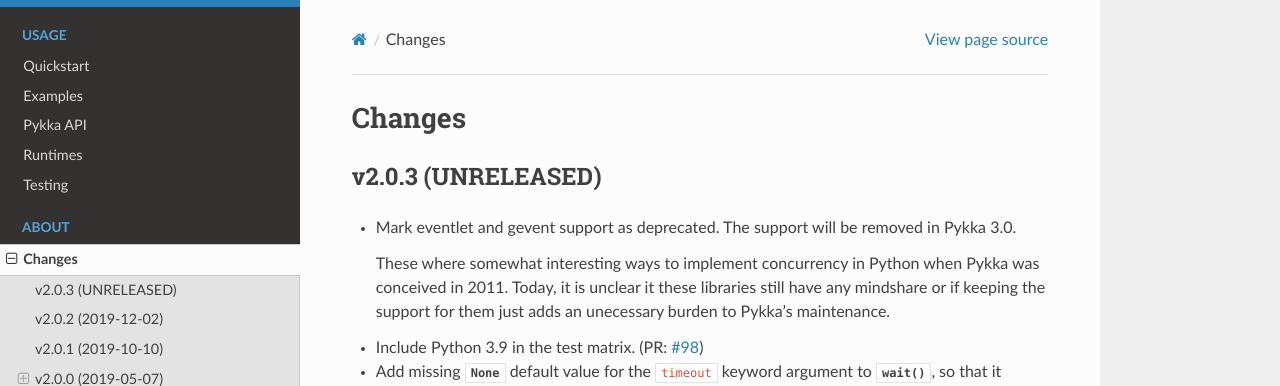
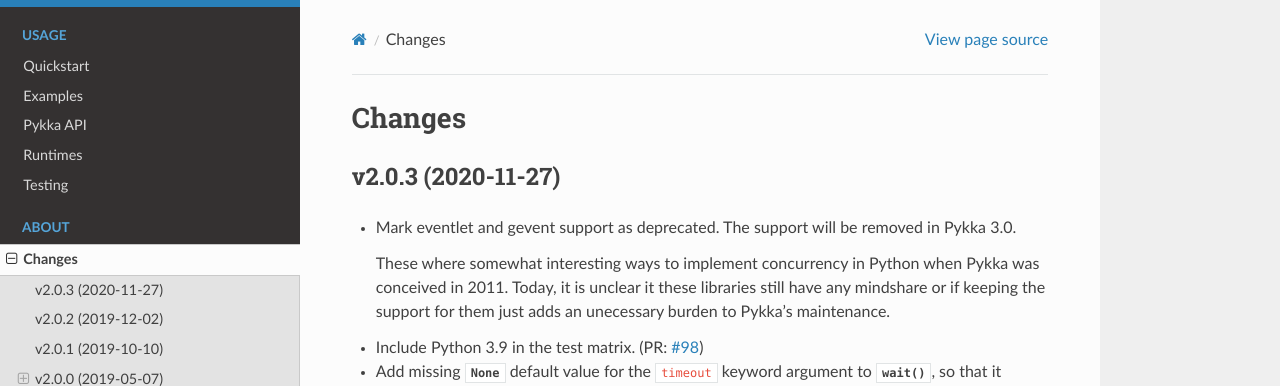
Before and after one commit to jodal/pykka, a Sphinx documentation site: the page built from docs/changes.rst, in a window 1280 px wide and 900 px high. Shown: the top 386 px of the window. Built offline with Sphinx 7.4.7 and the Read the Docs theme 2.0.0, drawn with Linux system fonts in a browser that asks for light colours.

Commit message:
Release v2.0.3

```diff
--- a/docs/changes.rst
+++ b/docs/changes.rst
@@ -3,7 +3,7 @@
 =======
 
 
-v2.0.3 (UNRELEASED)
+v2.0.3 (2020-11-27)
 ===================
 
 - Mark eventlet and gevent support as deprecated. The support will be removed
--- a/setup.cfg
+++ b/setup.cfg
@@ -1,6 +1,6 @@
 [metadata]
 name = Pykka
-version = 2.0.2
+version = 2.0.3
 url = https://www.pykka.org/
 project_urls =
     Source = https://github.com/jodal/pykka
```
